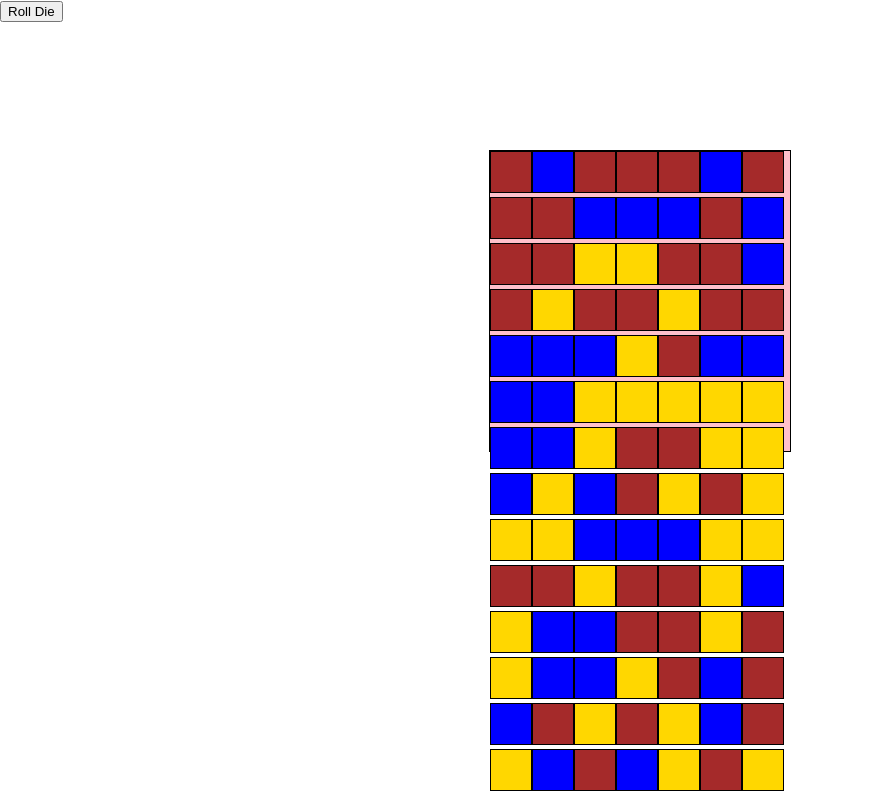
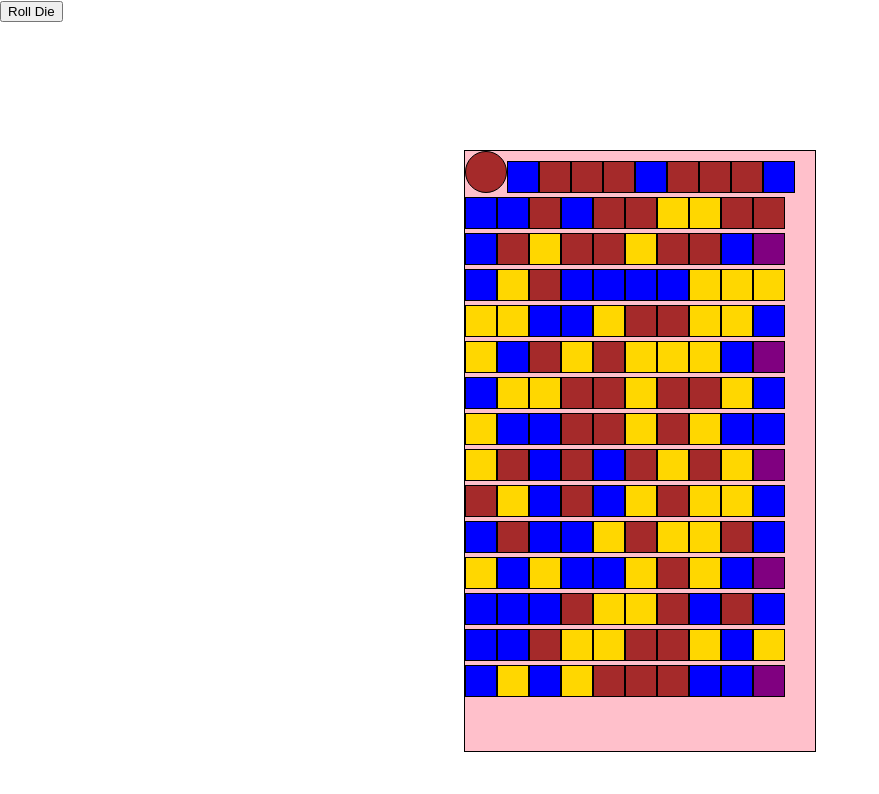
Before and after one commit to Team-Dragon-Slayers/dragon-slayers, a React (Create React App) app: page / in a window 1280 px wide. Shown: the top 794 px of the page, without its empty margins (0-879 px from the left). Built offline with nearby package versions, Linux system fonts and the light colour scheme.

Commit message:
update player component to display as player moves across board. displays as same color as space based on square type

```diff
--- a/src/App.js
+++ b/src/App.js
@@ -45,7 +45,14 @@ class App extends Component {
       zone: 1,
       row: 1,
       space: 1
-    }
+    },
+    playerLocation2: 1
+   }
+
+   handlePlayerMovement2 = () => {
+    let dieRoll = Math.ceil(Math.random() * 6);
+    this.setState({ playerLocation2: this.state.playerLocation2 + dieRoll})
+    console.log(this.state.playerLocation2)
    }
 
    handlePlayerMovement = (e) => {
@@ -107,11 +114,12 @@ class App extends Component {
 
       {/* <button type="button" onClick={this.handlePlayerMovement}>Roll Die</button> */}
       <RollBtn
-        handlePlayerMovement={this.handlePlayerMovement}
+        handlePlayerMovement={this.handlePlayerMovement2}
       />
       <Gameboard
         // playerLocation={this.state.playerLocation}
         boardArr={boardArr}
+        playerLocation2={this.state.playerLocation2}
       />
       <CardRow />
       <Player />
--- a/src/components/Gameboard/Gameboard.jsx
+++ b/src/components/Gameboard/Gameboard.jsx
@@ -4,7 +4,7 @@ import Zone from '../Zone/Zone';
 import Player from '../Player/Player';
 import Space from '../Space/Space';
 
-const zones=[1,2,3,4,5];
+// const zones=[1,2,3,4,5];
 
 // const Gameboard = (props) => {
 //     return (
@@ -39,7 +39,24 @@ const zones=[1,2,3,4,5];
 const Gameboard = (props) => {
     return (
        <div className={styles.GameBoard}>
+            {/* {props.boardArr.map((el) =>
+                <Space
+                    id={el.id}
+                    zone={el.zone}
+                    row={el.row}
+                    space={el.space}
+                    type={el.type}
+                />
+            )} */}
             {props.boardArr.map((el) =>
+                props.playerLocation2 === el.id ?
+                <Player
+                    id={el.id}
+                    zone={el.zone}
+                    row={el.row}
+                    space={el.space}
+                    type={el.type}
+                /> :
                 <Space
                     id={el.id}
                     zone={el.zone}
--- a/src/components/Gameboard/Gameboard.module.css
+++ b/src/components/Gameboard/Gameboard.module.css
@@ -1,7 +1,7 @@
 .GameBoard {
     border: 1px black solid;
-    height: 300px;
-    width: 300px;
+    height: 600px;
+    width: 350px;
     background-color: pink;
     margin: auto;
     margin-top: 10%;
--- a/src/components/Player/Player.jsx
+++ b/src/components/Player/Player.jsx
@@ -1,9 +1,22 @@
 import React from 'react';
 import './Player.css'
 
-const Player = () => {
+const color = (typeOfSquare) => {
+    let color;
+    if (typeOfSquare === "Monster") {
+        color = "brown";
+    } else if (typeOfSquare === "Treasure"){
+        color = "gold";
+    } else if (typeOfSquare === "Boss") {
+        color ="purple";
+    } else color = "blue";
+    return color;
+}
+
+const Player = (props) => {
     return (
-        <div className="Player">
+        <div className="Player"
+        style={{backgroundColor: color(props.type)}}>
 
         </div>
     );
--- a/src/components/Space/Space.jsx
+++ b/src/components/Space/Space.jsx
@@ -7,6 +7,8 @@ const color = (typeOfSquare) => {
         color = "brown";
     } else if (typeOfSquare === "Treasure"){
         color = "gold";
+    } else if (typeOfSquare === "Boss") {
+        color ="purple";
     } else color = "blue";
     return color;
 }
@@ -16,7 +18,9 @@ const Space = (props) => {
         <>
        <div
         className={styles.SquareSpace}
-        style={{backgroundColor: color(props.type)}}>
+        style={{backgroundColor: color(props.type)}}
+
+        >
 
        </div>
 
--- a/src/components/Space/Space.module.css
+++ b/src/components/Space/Space.module.css
@@ -1,6 +1,6 @@
 .SquareSpace {
-    width: 40px;
-    height: 40px;
+    width: 30px;
+    height: 30px;
     background-color: blue;
     border: 1px black solid;
     display: inline-block;
@@ -8,8 +8,8 @@
 }
 
 .Player {
-    width: 40px;
-    height: 40px;
+    width: 30px;
+    height: 30px;
     background-color: white;
     border: 1px black solid;
     display: inline-block;
@@ -17,9 +17,27 @@
 }
 
 .Monster {
-    width: 40px;
-    height: 40px;
+    width: 30px;
+    height: 30px;
     background-color: brown;
     border: 1px black solid;
     color: yellow;
 }
+
+.SquareRow {
+    display: inline-block;
+    border: 1px black solid;
+    width: 420px;
+    height: 45px;
+    background-color: purple;
+    padding-top: 5px;
+}
+
+.Zone {
+    display: inline-block;
+    border: 1px black solid;
+    width: 420px;
+    height: 150px;
+    background-color: red;
+    padding-top: 5px;
+}
```
Lines whose indentation alone changed are shown as unchanged.
